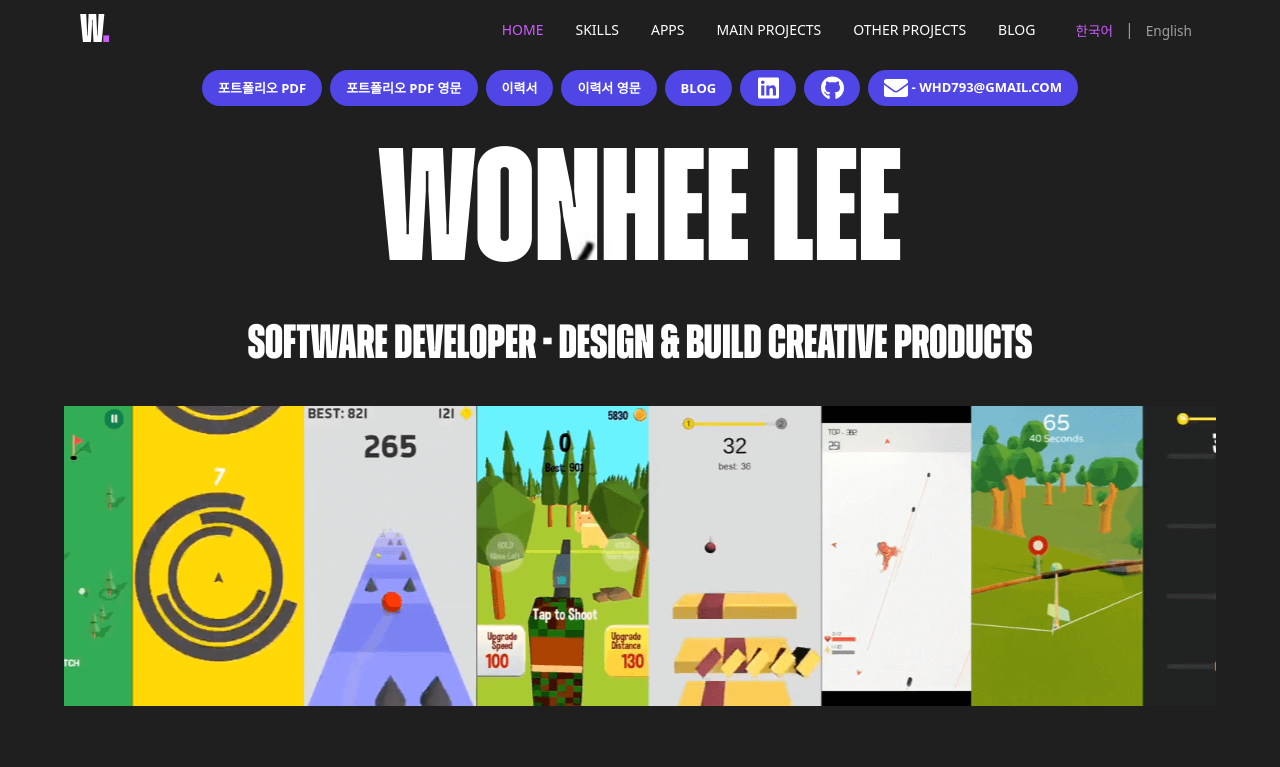
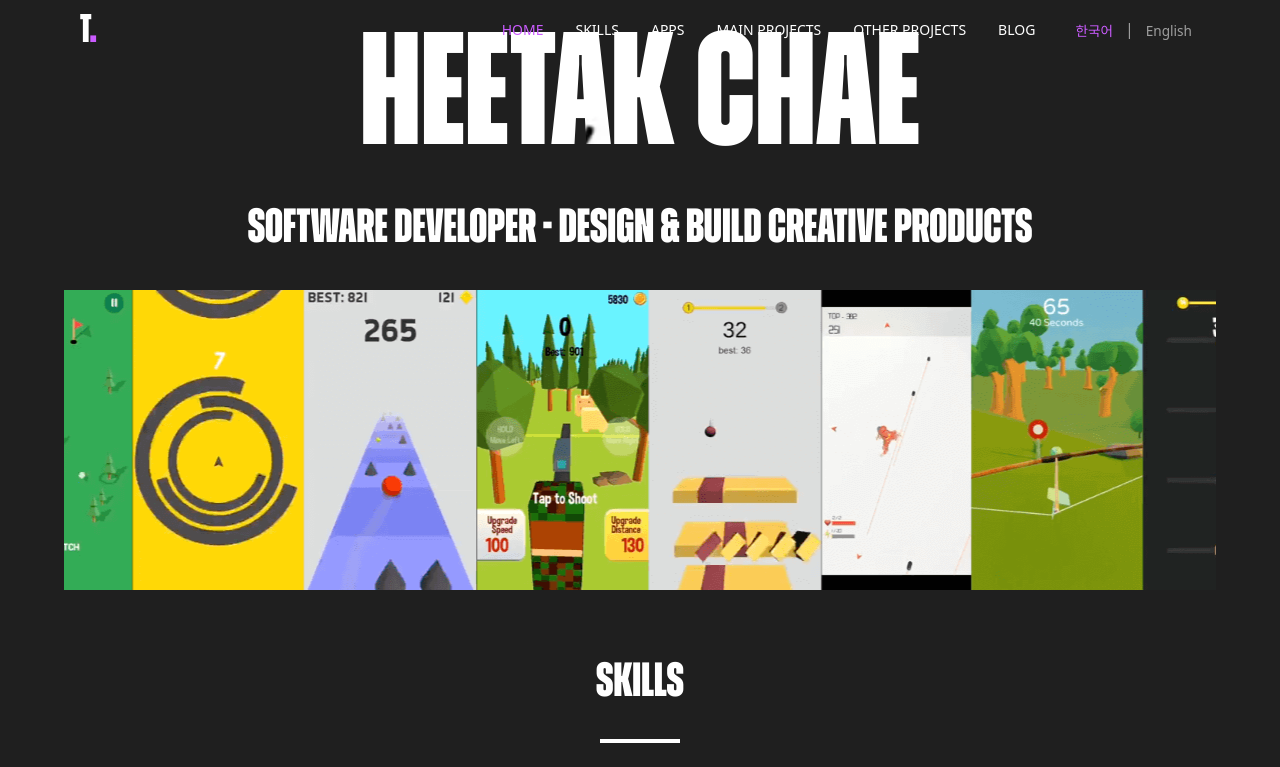
Before and after one commit to htchae/htchae.github.io, a plain HTML site: page index.html in a window 1280 px wide. Shown: the top 767 px of the page. Drawn offline with Linux system fonts and the light colour scheme.

Commit message:
Update index.html

```diff
--- a/index.html
+++ b/index.html
@@ -6,12 +6,12 @@
       name="viewport"
       content="width=device-width, initial-scale=1.0, maximum-scale=1, user-scalable=no"
     />
-    <title>WON LEE - Portfolio</title>
+    <title>HEE - Portfolio</title>
 
     <!-- Performance optimizations -->
     <meta
       name="description"
-      content="Portfolio website for Won Lee, Software Developer specializing in creative products and applications."
+      content="Portfolio website for HEE, Software Developer specializing in creative products and applications."
     />
 
     <!-- <link rel="preload" href="vids/test.png" as="image" fetchpriority="high" /> -->
@@ -174,7 +174,7 @@
               <span class="line three"></span>
             </button>
             <!-- Logo only visible in desktop mode -->
-            <a class="logo desktop-only" href="#home">W<span>.</span></a>
+            <a class="logo desktop-only" href="#home">T<span>.</span></a>
 
             <!-- Mobile horizontal scroll buttons, only visible on mobile -->
 
@@ -182,7 +182,7 @@
 
           <div class="nav-menu" id="nav-menu">
             <!-- Logo inside mobile menu -->
-            <a class="logo mobile-only" href="#home">W<span>.</span></a>
+            <a class="logo mobile-only" href="#home">T<span>.</span></a>
             <ul class="nav-list">
               <li><a href="#home" class="nav-link">Home</a></li>
               <li><a href="#about" class="nav-link">Skills</a></li>
@@ -230,8 +230,8 @@
                 <h4>Contact</h4>
                 <ul>
                   <li>
-                    <a href="mailto:whd793@gmail.com">
-                      <span class="icon icon-envelope"></span> whd793@gmail.com
+                    <a href="mailto:htchae93@gmail.com">
+                      <span class="icon icon-envelope"></span> htchae93@gmail.com
                     </a>
                   </li>
                   <li>
@@ -252,90 +252,15 @@
       </div>
     </nav>
 
-    <!-- New horizontal scrollable button container - only visible on desktop -->
-    <div class="horizontal-button-container desktop-only">
-      <div class="scroll-buttons">
-        <a
-          href="img/portfolio-korean.pdf"
-          class="btn btn-pill"
-          data-lang-key="portfolio-pdf"
-          target="_blank"
-        >
-          <div class="btn-text">포트폴리오 PDF</div>
-        </a>
-
-        <a
-          href="img/portfolio-english.pdf"
-          class="btn btn-pill"
-          data-lang-key="portfolio-pdf-eng"
-          target="_blank"
-        >
-          <div class="btn-text">포트폴리오 PDF 영문</div>
-        </a>
-
-        <a
-          href="resume-korean.pdf"
-          class="btn btn-pill"
-          data-lang-key="resume-ko"
-          target="_blank"
-        >
-          <div class="btn-text">이력서</div>
-        </a>
-
-        <a
-          href="resume.pdf"
-          class="btn btn-pill"
-          data-lang-key="resume-en"
-          target="_blank"
-        >
-          <div class="btn-text">이력서 영문</div>
-        </a>
-
-        <a
-          href="https://wonblog.vercel.app"
-          class="btn btn-pill"
-          data-lang-key="blog"
-          target="_blank"
-        >
-          <div class="btn-text">Blog</div>
-        </a>
-
-        <a
-          href="https://linkedin.com/whd793"
-          class="btn btn-pill"
-          target="_blank"
-        >
-          <div class="btn-text">
-            <span class="icon icon-linkedin"></span>
-          </div>
-        </a>
-
-        <a
-          href="https://github.com/whd793"
-          class="btn btn-pill"
-          target="_blank"
-        >
-          <div class="btn-text">
-            <span class="icon icon-github"></span>
-          </div>
-        </a>
-
-        <a href="mailto:whd793@gmail.com" class="btn btn-pill">
-          <div class="btn-text">
-            <span class="icon icon-envelope"></span> - whd793@gmail.com
-          </div>
-        </a>
-      </div>
-    </div>
 
     <section id="home" class="text-center">
       <div class="home-content">
         <div class="content hero-effect">
           <!-- <h1 class="header-title">
-            <strong><span class="text">WONHEE LEE</span></strong>
+            <strong><span class="text">HEETAK CHAE</span></strong>
           </h1> -->
           <h1 class="header-title" style="">
-            <strong><span class="text">WONHEE LEE</span></strong>
+            <strong><span class="text">HEETAK CHAE</span></strong>
           </h1>
 
           <h2 class="hero-title">
@@ -441,9 +366,9 @@
             </div>
           </a>
 
-          <a href="mailto:whd793@gmail.com" class="bzbz2">
+          <a href="mailto:htchae93@gmail.com" class="bzbz2">
             <div class="btn-text">
-              <span class="icon icon-envelope"></span> - whd793@gmail.com
+              <span class="icon icon-envelope"></span> - htchae93@gmail.com
             </div>
           </a>
 
@@ -1763,7 +1688,7 @@
       <div class="container">
         <div class="footer-content">
           <div class="footer-logo">
-            <a href="#home" class="logo">W<span>.</span></a>
+            <a href="#home" class="logo">T<span>.</span></a>
           </div>
 
           <div class="footer-links">
@@ -1771,9 +1696,9 @@
               <h4>Contact</h4>
               <ul>
                 <li>
-                  <a href="mailto:whd793@gmail.com"
+                  <a href="mailto:htchae93@gmail.com"
                     ><span class="icon icon-envelope"></span>
-                    whd793@gmail.com</a
+                    htchae93@gmail.com</a
                   >
                 </li>
               </ul>
@@ -1827,7 +1752,7 @@
         </div>
 
         <div class="footer-bottom">
-          <p>&copy; 2024 Won Lee. All rights reserved.</p>
+          <p>&copy; 2025 HEETAK CAHE. All rights reserved.</p>
         </div>
       </div>
     </footer>
```
